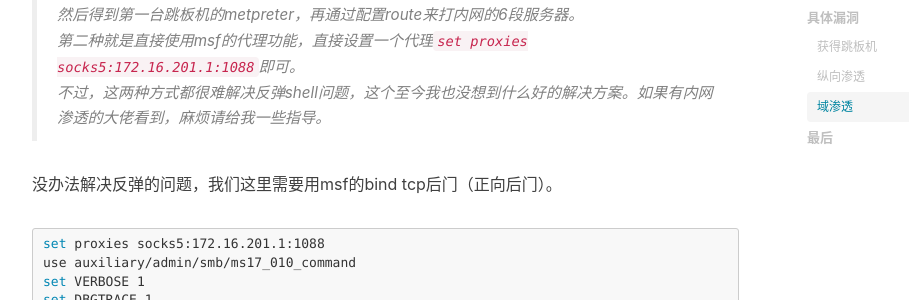
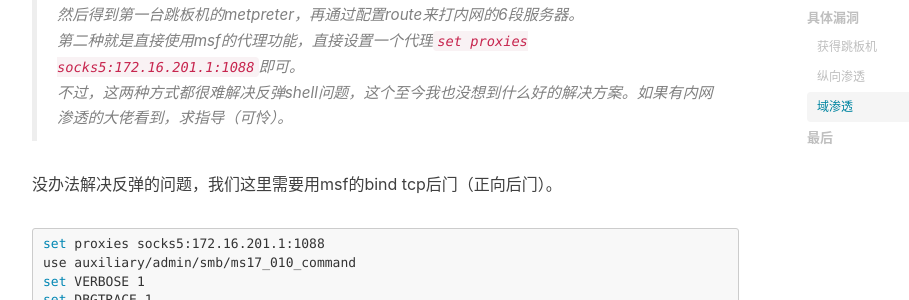
Before and after one commit to mo-xiaoxi/mo-xiaoxi.github.io, a Jekyll site: the page built from _posts/2018-04-27-4292018.md, in a window 1280 px wide and 900 px high, scrolled down 5325 px. Shown: the part 177-477 px from the top of the window, without its empty margins (233-1142 px from the left). Built offline with Jekyll 4.4.1, drawn with Linux system fonts in a browser that asks for light colours; nearby versions of some CDN libraries; comment, search, counter and statistics services are not loaded.

Commit message:
429线下赛

```diff
--- a/_posts/2018-04-27-4292018.md
+++ b/_posts/2018-04-27-4292018.md
@@ -180,7 +180,7 @@ Flag表中存在一个flag，这里注入出admin的密码后，反解一下。a
 >
 > 第二种就是直接使用msf的代理功能，直接设置一个代理`set proxies socks5:172.16.201.1:1088`即可。
 >
-> 不过，这两种方式都很难解决反弹shell问题，这个至今我也没想到什么好的解决方案。如果有内网渗透的大佬看到，麻烦请给我一些指导。
+> 不过，这两种方式都很难解决反弹shell问题，这个至今我也没想到什么好的解决方案。如果有内网渗透的大佬看到，求指导（可怜）。
 
 没办法解决反弹的问题，我们这里需要用msf的bind tcp后门（正向后门）。
 
```
